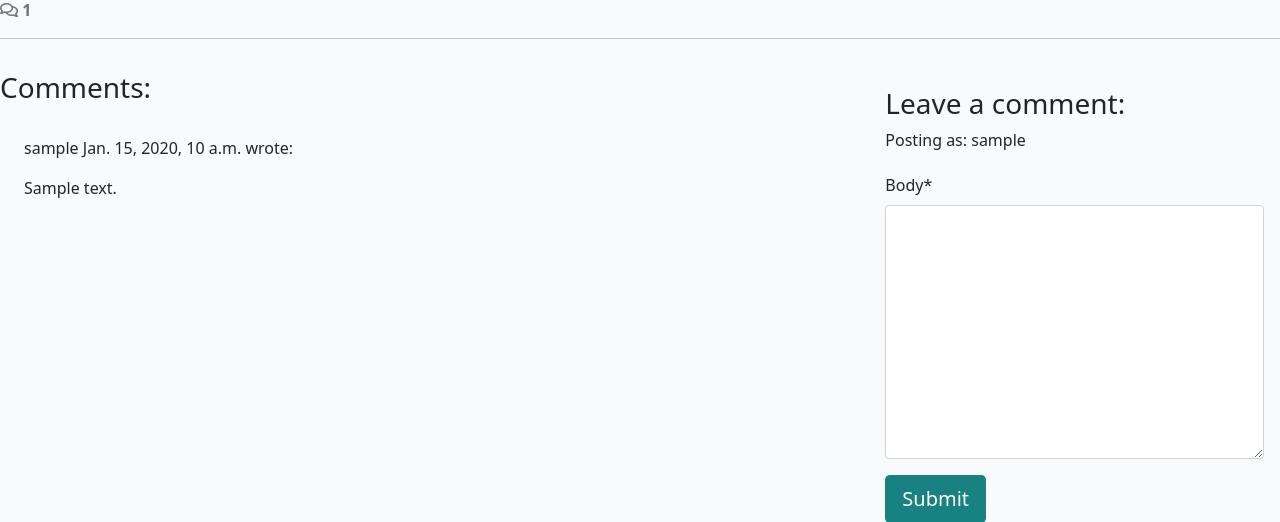
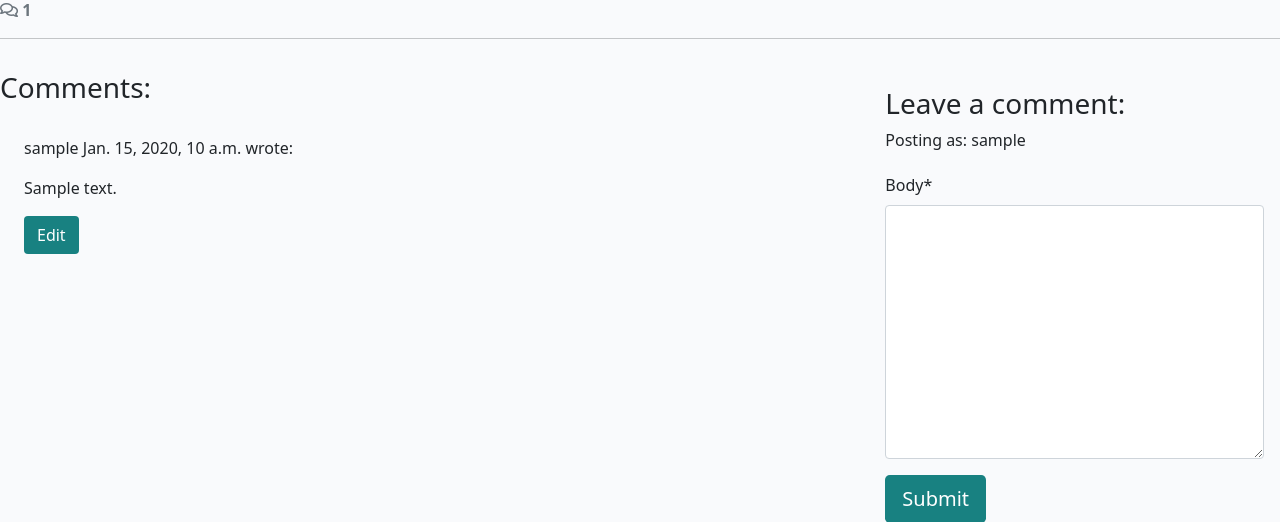
Before and after one commit to dylanmcca/codestars2, a Django app: a page that uses blog/templates/blog/post_detail.html in a window 1280 px wide. Shown: the part 494-1016 px from the top of the page. Run offline with Django 4.2, Linux system fonts and the light colour scheme; a user stored in the database is signed in; tables that the repository leaves empty hold one stand-in row (values such as "Sample post"); some libraries are stand-ins or nearby versions.

Commit message:
creating edit comments option with button

```diff
--- a/blog/templates/blog/post_detail.html
+++ b/blog/templates/blog/post_detail.html
@@ -68,6 +68,10 @@
             This comment is awaiting approval
           </p>
           {% endif %}
+           {% if user.is_authenticated and comment.author == user %}
+          <button class="btn btn-edit"
+           comment_id="{{ comment.id }}">Edit</button>
+          {% endif %}
         </div>
         <!-- Our for loop ends here -->
         {% endfor %}
--- a/blog/urls.py
+++ b/blog/urls.py
@@ -4,4 +4,6 @@ from django.urls import path
 urlpatterns = [
     path('', views.PostList.as_view(), name='home'),
     path('<slug:slug>/', views.post_detail, name='post_detail'),
+    path('<slug:slug>/edit_comment/<int:comment_id>',
+         views.comment_edit, name='comment_edit'),
 ]
--- a/blog/views.py
+++ b/blog/views.py
@@ -52,3 +52,26 @@ class PostList(generic.ListView):
     queryset = Post.objects.all()
     template_name = "blog/index.html"
     paginate_by = 6
+
+
+def comment_edit(request, slug, comment_id):
+    """
+    view to edit comments
+    """
+    if request.method == "POST":
+
+        queryset = Post.objects.filter(status=1)
+        post = get_object_or_404(queryset, slug=slug)
+        comment = get_object_or_404(Comment, pk=comment_id)
+        comment_form = CommentForm(data=request.POST, instance=comment)
+
+        if comment_form.is_valid() and comment.author == request.user:
+            comment = comment_form.save(commit=False)
+            comment.post = post
+            comment.approved = False
+            comment.save()
+            messages.add_message(request, messages.SUCCESS, 'Comment Updated!')
+        else:
+            messages.add_message(request, messages.ERROR, 'Error updating comment!')
+
+    return HttpResponseRedirect(reverse('post_detail', args=[slug]))
```
